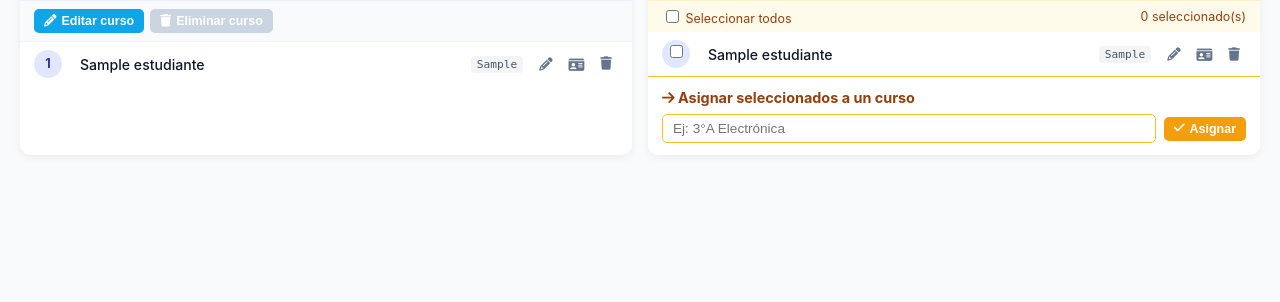
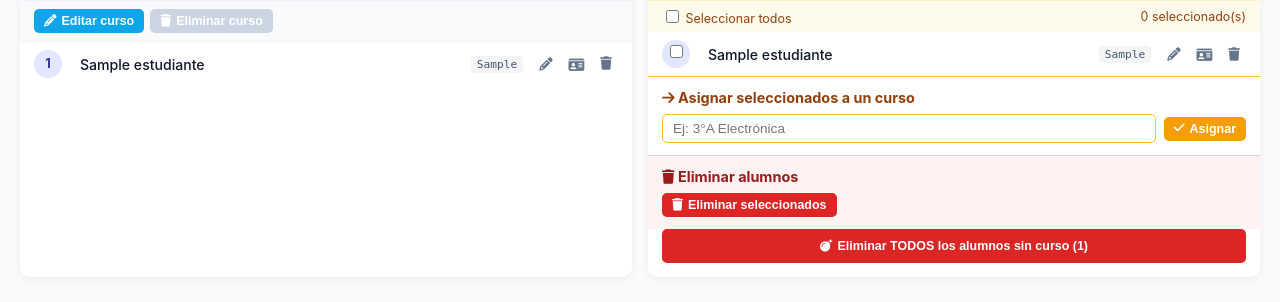
Before and after one commit to laloyjia/inventario, a Flask app: template templates/cursos.html in a window 1280 px wide. Shown: the part 226-528 px from the top of the page. Run offline with Flask 3, Linux system fonts and the light colour scheme; tables that the repository leaves empty hold one stand-in row (values such as "Sample post"); the template is opened without the code that fills it: values that come from a table or form of the project are taken from there, most other values are stand-ins (such as "Sample title", 1, 10 or a date in 2020).

Commit message:
feat(alumnos): eliminacion masiva de alumnos sin curso con doble confirmacion

```diff
--- a/app.py
+++ b/app.py
@@ -1872,6 +1872,69 @@ def eliminar_curso(curso_id):
     return redirect(url_for('ver_cursos'))
 
 
+@app.route('/eliminar_alumnos_masivo', methods=['POST'])
+@login_requerido
+@pañolero_o_admin
+def eliminar_alumnos_masivo():
+    """Da de baja a varios alumnos en una sola operación.
+
+    Recibe del form alguno de estos campos:
+      - alumno_ids:        lista de IDs (checkboxes seleccionados)
+      - todos_sin_curso=1: borrar TODOS los alumnos sin curso de la especialidad
+
+    Soft delete: marca activo=False, no rompe los préstamos históricos.
+    """
+    especialidad_id = session.get('usuario_especialidad_id')
+    es_admin = session.get('usuario_rol') == 'Admin'
+    if not especialidad_id and not es_admin:
+        flash("❌ Cuenta sin especialidad.")
+        return redirect(url_for('ver_cursos'))
+
+    todos_sin_curso = request.form.get('todos_sin_curso') == '1'
+    alumno_ids = request.form.getlist('alumno_ids')
+
+    if todos_sin_curso:
+        q = Estudiante.query.filter_by(curso_id=None, activo=True)
+        if not es_admin:
+            q = q.filter_by(especialidad_id=especialidad_id)
+        alumnos = q.all()
+    else:
+        if not alumno_ids:
+            flash("⚠️ No seleccionaste ningún alumno.")
+            return redirect(url_for('ver_cursos'))
+        try:
+            ids = [int(x) for x in alumno_ids]
+        except (ValueError, TypeError):
+            flash("❌ IDs inválidos.")
+            return redirect(url_for('ver_cursos'))
+        q = Estudiante.query.filter(Estudiante.id.in_(ids))
+        if not es_admin:
+            q = q.filter_by(especialidad_id=especialidad_id)
+        alumnos = q.all()
+
+    eliminados = 0
+    con_deuda = 0
+    for est in alumnos:
+        # No tocar si el alumno tiene préstamos pendientes
+        if Prestamo.query.filter_by(estudiante_id=est.id, estado='Pendiente').first():
+            con_deuda += 1
+            continue
+        est.activo = False
+        registrar_cambio_sync('estudiante', est.id, 'actualizar', est)
+        eliminados += 1
+    db.session.commit()
+    registrar_auditoria('eliminar', 'Estudiante', 0,
+                        valores_nuevos={'eliminados': eliminados,
+                                        'con_deuda_omitidos': con_deuda,
+                                        'todos_sin_curso': todos_sin_curso})
+
+    msg = f"✅ {eliminados} alumno(s) dado(s) de baja."
+    if con_deuda:
+        msg += f" ⚠️ {con_deuda} omitido(s) por tener préstamos pendientes."
+    flash(msg)
+    return redirect(url_for('ver_cursos'))
+
+
 @app.route('/curso/asignar_alumnos', methods=['POST'])
 @login_requerido
 @pañolero_o_admin
@@ -2761,6 +2824,7 @@ def _upsert_prestamo(nodo, p, accion):
                         cantidad=p.get('cantidad') or 1,
                         encargado=encargado_marker)
         db.session.add(pres)
+
     for k in ('cantidad', 'cantidad_solicitada', 'cantidad_mermada',
               'nombre_practica', 'estado', 'multa'):
         if k in p:
--- a/templates/cursos.html
+++ b/templates/cursos.html
@@ -312,13 +312,35 @@
             <div class="asignar-bloque">
                 <h4><i class="fas fa-arrow-right"></i> Asignar seleccionados a un curso</h4>
                 <div class="row">
-                    <input type="text" name="curso_destino" required placeholder="Ej: 3°A Electrónica" list="cursos_lista">
+                    <input type="text" name="curso_destino" placeholder="Ej: 3°A Electrónica" list="cursos_lista">
                     <datalist id="cursos_lista">
                         {% for c in cursos %}<option value="{{ c.nombre }}"></option>{% endfor %}
                     </datalist>
-                    <button class="btn-mini btn-assign" type="submit"><i class="fas fa-check"></i> Asignar</button>
+                    <button class="btn-mini btn-assign" type="submit"
+                            formaction="/curso/asignar_alumnos"><i class="fas fa-check"></i> Asignar</button>
                 </div>
             </div>
+
+            <div class="asignar-bloque" style="border-top:1px solid #fecaca; background:#fef2f2;">
+                <h4 style="color:#991b1b;"><i class="fas fa-trash"></i> Eliminar alumnos</h4>
+                <div class="row">
+                    <button class="btn-mini btn-del" type="submit"
+                            formaction="/eliminar_alumnos_masivo"
+                            onclick="return confirmarEliminarSeleccionados(event)">
+                        <i class="fas fa-trash"></i> Eliminar seleccionados
+                    </button>
+                </div>
+            </div>
+        </form>
+
+        <form action="/eliminar_alumnos_masivo" method="POST"
+              onsubmit="return confirmarEliminarTodos({{ alumnos_sin_curso | length }})"
+              style="padding: 0 14px 14px;">
+            <input type="hidden" name="todos_sin_curso" value="1">
+            <button class="btn-mini btn-del" type="submit"
+                    style="width:100%; justify-content:center; padding:10px;">
+                <i class="fas fa-bomb"></i> Eliminar TODOS los alumnos sin curso ({{ alumnos_sin_curso | length }})
+            </button>
         </form>
     </div>
     {% endif %}
@@ -417,6 +439,33 @@
         const el = document.getElementById('contadorSel');
         if (el) el.textContent = n;
     }
+
+    function confirmarEliminarSeleccionados(e) {
+        const n = document.querySelectorAll('.chk-alumno:checked').length;
+        if (n === 0) {
+            e.preventDefault();
+            alert('No seleccionaste ningún alumno.');
+            return false;
+        }
+        if (!confirm('¿Eliminar ' + n + ' alumno(s) seleccionado(s)?\n\nSe darán de baja (no se borran los préstamos históricos).\nLos alumnos con préstamos pendientes se omiten.')) {
+            e.preventDefault();
+            return false;
+        }
+        return true;
+    }
+
+    function confirmarEliminarTodos(total) {
+        if (total === 0) {
+            alert('No hay alumnos sin curso para eliminar.');
+            return false;
+        }
+        const r = prompt('⚠️ Vas a dar de baja a TODOS los ' + total + ' alumnos sin curso asignado.\n\nEscribe la palabra BORRAR para confirmar:');
+        if (r !== 'BORRAR') {
+            alert('Cancelado. No se eliminó nada.');
+            return false;
+        }
+        return true;
+    }
 </script>
 
 </body>
```
